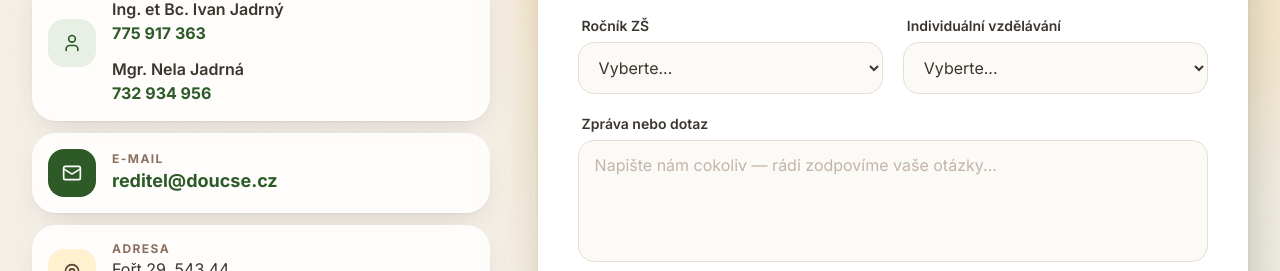
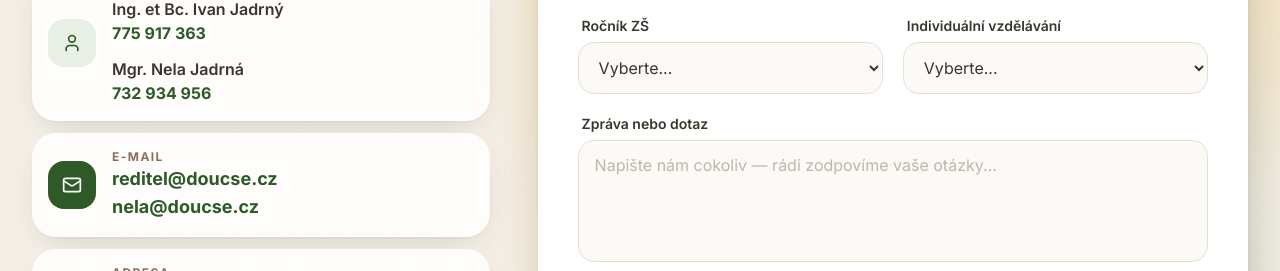
Before and after one commit to doucsematiku/klubdetifort, a Next.js app: page / in a window 1280 px wide. Shown: the part 11091-11362 px from the top of the page. Built offline with nearby package versions, Linux system fonts and the light colour scheme.

Commit message:
Web: kontakt e-mail i nela@doucse.cz (Nela 1. 11.)

```diff
--- a/src/app/page.tsx
+++ b/src/app/page.tsx
@@ -1007,9 +1007,15 @@ export default function Home() {
                       <p className="text-xs font-bold uppercase tracking-[0.12em] text-brown-light">E-mail</p>
                       <a
                         href="mailto:reditel@doucse.cz"
-                        className="text-forest font-bold text-lg hover:text-forest-light transition-colors break-all"
+                        className="block text-forest font-bold text-lg hover:text-forest-light transition-colors break-all"
                       >
                         reditel@doucse.cz
+                      </a>
+                      <a
+                        href="mailto:nela@doucse.cz"
+                        className="block text-forest font-bold text-lg hover:text-forest-light transition-colors break-all"
+                      >
+                        nela@doucse.cz
                       </a>
                     </div>
                   </div>
```
